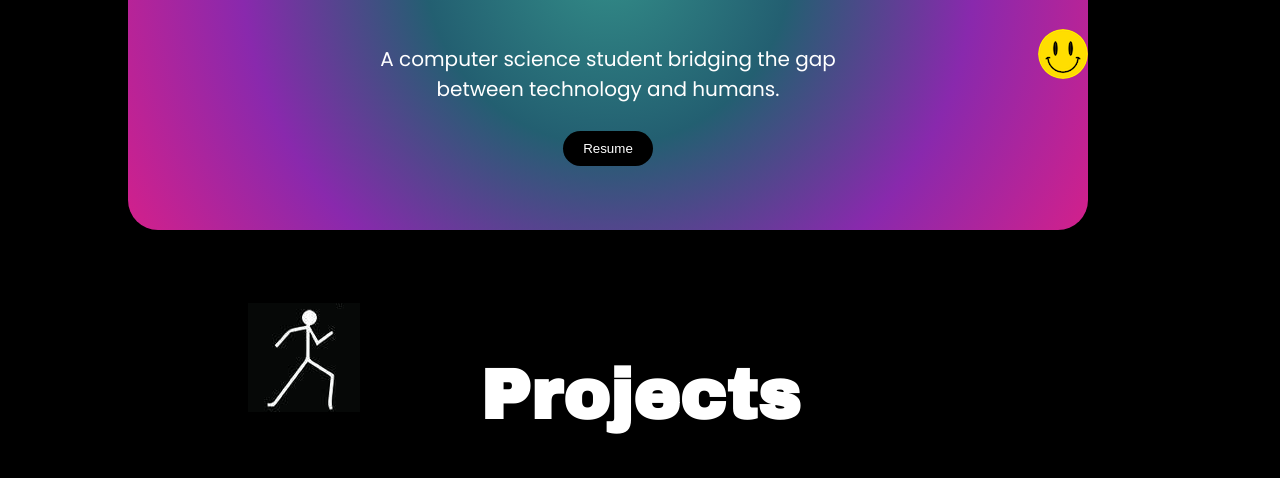
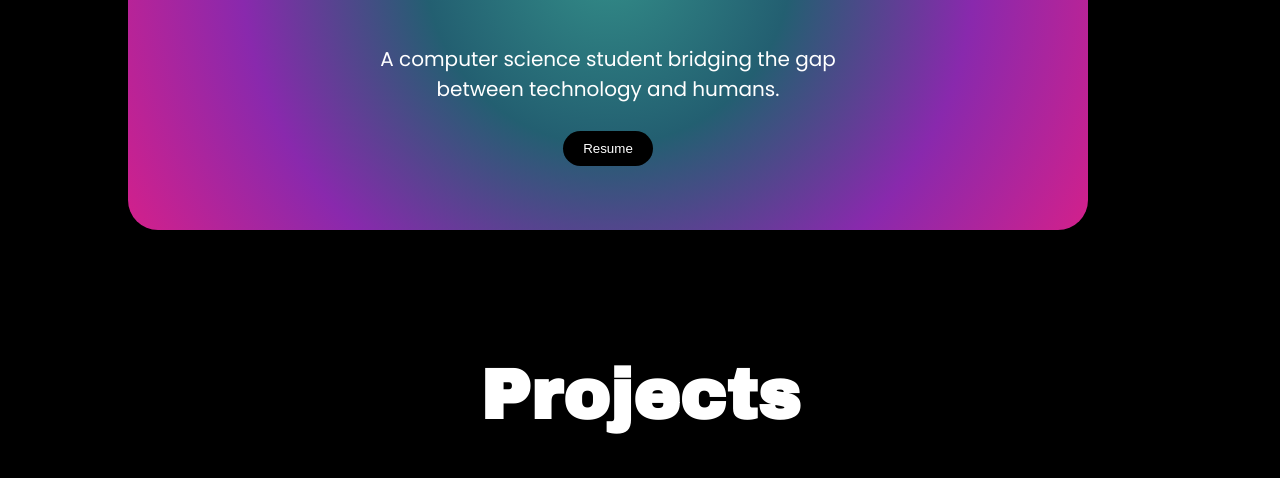
Before and after one commit to annabelenko/personalwebsite, a plain HTML site: page index.html in a window 1280 px wide. Shown: the part 434-912 px from the top of the page. Drawn offline with Linux system fonts and the light colour scheme.

Commit message:
deleted items

```diff
--- a/index.html
+++ b/index.html
@@ -36,11 +36,6 @@
             </div>
         </div>
     </div>
-    <div style="position: relative; ">
-        <!-- Stick Figure Div -->
-        <div id="stick-figure" style="position: absolute; left: 0; top: 50%; transform: translateY(-50%);"></div>
-    </div>
-
 
     <h1><span>Projects</span></h1>
 
--- a/input.css
+++ b/input.css
@@ -129,27 +129,27 @@ p {
     color: white; /* New text color on hover */
 }
 
-#mover {
+/*#mover {
 
     position: absolute;
-    width: 50px; /* Adjust as needed */
-    height: 50px; /* Adjust as needed */
-    background-image: url('smiley-yellow.png'); /* Adjust as needed */
-    border-radius: 50%; /* For circular shape */
-    transition: transform 0.5s ease; /* Smooth transition for scaling */
-    left: 0px; /* Ensure an initial position is set */
+    width: 50px; /* Adjust as needed
+    height: 50px; /* Adjust as needed
+    background-image: url('smiley-yellow.png'); /* Adjust as needed
+    border-radius: 50%; /* For circular shape
+    transition: transform 0.5s ease; /* Smooth transition for scaling
+    left: 0px; /* Ensure an initial position is set
 }
 
 #stick-figure {
     position: absolute;
-    top: 50%; /* Centers vertically. Adjust as needed */
-    left: 0; /* Start from the left side of the screen */
-    width: 112px; /* Frame width. Adjust according to your sprite sheet */
-    height: 110px; /* Frame height. Adjust according to your sprite sheet */
-    background-image: url('spritesheet.png'); /* Path to sprite sheet */
+    top: 50%; /* Centers vertically. Adjust as needed
+    left: 0; /* Start from the left side of the screen
+    width: 112px; /* Frame width. Adjust according to your sprite sheet
+    height: 110px; /* Frame height. Adjust according to your sprite sheet
+    background-image: url('spritesheet.png'); /* Path to sprite sheet
     background-repeat: no-repeat;
-    transform: translateY(-50%); /* Centers the div vertically based on its height */
-}
+    transform: translateY(-50%); /* Centers the div vertically based on its height
+}*/
 
 .filter-container {
     text-align: center;
--- a/script.js
+++ b/script.js
@@ -52,10 +52,10 @@ function filterSelection(category) {
 
 // Initial call to show all items
 document.addEventListener('DOMContentLoaded', function() {
-    filterSelection('all');
+    filterSelection('software');
 });
 
-
+/*
 
 document.addEventListener('DOMContentLoaded', function() {
     const mover = document.getElementById('mover');
@@ -94,60 +94,11 @@ document.addEventListener('DOMContentLoaded', function() {
 
     setInterval(moveMover, 20);
 });
-//< -- Stick Figure -->
 
 
-document.addEventListener('DOMContentLoaded', function() {
-    const jsonUrl = 'spritesheet.json'; // Adjust this to the path of your JSON file
 
-    fetch(jsonUrl)
-        .then(response => response.json())
-        .then(data => startStickFigureAnimation(data))
-        .catch(error => console.error('Error loading JSON:', error));
-});
 
-//< -- Stick Figure -->
 
-function startStickFigureAnimation(spriteData) {
-    const stickFigure = document.getElementById('stick-figure');
-    let currentFrameIndex = 0;
-    let posX = 0;
-    // Increase the base speed for faster movement
-    let baseSpeed = 60; // Adjusted base speed to make the stick figure move faster
-    let hoverSpeed = baseSpeed / 2; // Hover speed is half of the new base speed
-    let speed = baseSpeed; // Current speed starts at the new base speed
-    let intervalId;
 
-    function updateFrame() {
-        const frame = spriteData.frames[currentFrameIndex].frame;
-        stickFigure.style.backgroundPosition = `-${frame.x}px -${frame.y}px`;
-        currentFrameIndex = (currentFrameIndex + 1) % spriteData.frames.length;
-    }
 
-    function moveStickFigure() {
-        posX += speed;
-        if (posX > window.innerWidth) {
-            posX = -stickFigure.offsetWidth; // Reset position to loop animation
-        }
-        stickFigure.style.left = `${posX}px`;
-    }
-
-    function restartAnimation() {
-        clearInterval(intervalId);
-        intervalId = setInterval(function() {
-            updateFrame();
-            moveStickFigure();
-        }, 50); // Consider lowering this for a smoother animation, but watch out for performance
-    }
-
-    // Start the animation initially
-    restartAnimation();
-
-    stickFigure.addEventListener('mouseover', () => {
-        speed = hoverSpeed; // Decrease speed on hover
-    });
-
-    stickFigure.addEventListener('mouseout', () => {
-        speed = baseSpeed; // Restore speed on mouse out
-    });
-}
+*/
```
